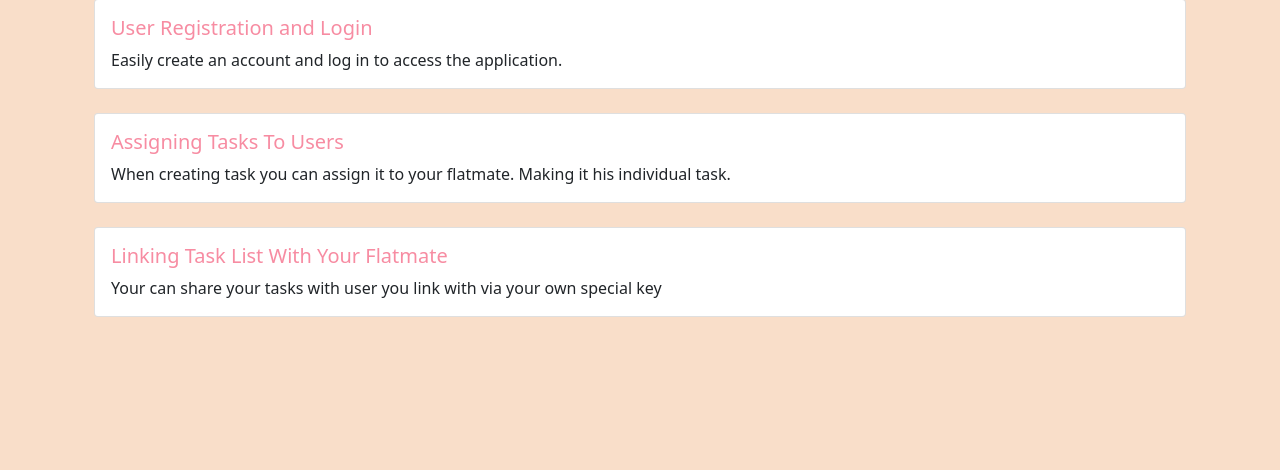
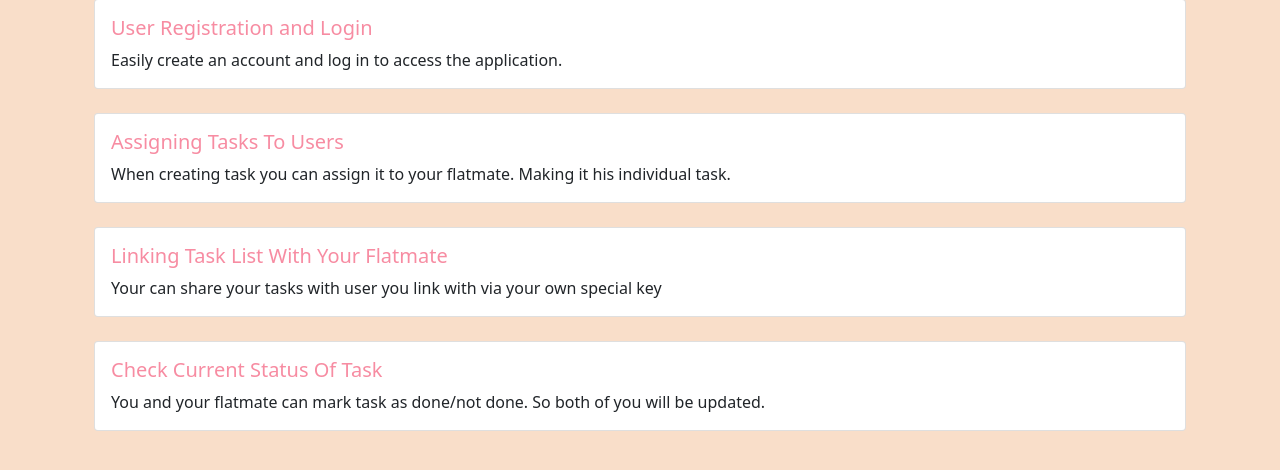
Before and after one commit to BartoszPiec/LovingIsSharing, a Flask app: page /features in a window 1280 px wide. Shown: the part 213-683 px from the top of the page. Run offline with Flask 3, Linux system fonts and the light colour scheme; some libraries are stand-ins or nearby versions.

Commit message:
Clean up code

```diff
--- a/main.py
+++ b/main.py
@@ -156,7 +156,6 @@ def main():
     # Include the current user in the list of flatmates
     all_flatmates = user_flatmates + [current_user]
 
-
     # Get tasks assigned to the current user and their flatmates
     tasks = FlatmateTask.query.filter(FlatmateTask.assigned_to.in_([user.id for user in all_flatmates])).all()
 
@@ -190,6 +189,8 @@ def main():
 @app.route('/link_flatmate', methods=["POST"])
 @login_required
 def link_flatmate():
+
+    # Linking users and checking if they exist
     link_form = forms.LinkFlatmateForm()
 
     if link_form.validate_on_submit():
@@ -216,8 +217,8 @@ def link_flatmate():
 def add_task():
 
 
+    # Adding task to the list
     form = forms.TaskForm()
-
 
     user_flatmates = current_user.shared_flatmates
     print(user_flatmates)
@@ -242,19 +243,12 @@ def add_task():
 @app.route('/mark_done/<int:task_id>', methods=['POST'])
 @login_required
 def mark_done(task_id):
+
+    # Marking task as done
     task = db.session.get(FlatmateTask, task_id)
 
     if not task:
         return jsonify({'success': False, 'error': 'Task not found'})
-
-    if task.assigned_to != current_user.id:
-        if task.title == "Cook dinner":
-            # Logic for handling the "making dinner" task
-            dishes_task = FlatmateTask.query.filter_by(title="Wash dishes", assigned_to=current_user.id).first()
-            if dishes_task:
-                return jsonify({'success': False, 'error': 'You must first complete "Wash dishes" task.'})
-
-        return jsonify({'success': False, 'error': "Sorry that's not your task"})  # Updated error message
 
     task.done = not task.done
     db.session.commit()  # Commit the changes to the database
@@ -265,6 +259,9 @@ def mark_done(task_id):
 @app.route('/delete_task/<int:task_id>', methods=['POST'])
 @login_required
 def delete_task(task_id):
+
+
+    # Deleting task from the list
     task = db.session.get(FlatmateTask, task_id)
 
     if not task:
@@ -283,6 +280,7 @@ def delete_task(task_id):
 def faq_page():
 
     return render_template("FAQs.html")
+
 
 @app.route('/features')
 def features():
@@ -335,4 +333,4 @@ def logout():
 
 
 if __name__ == "__main__":
-    app.run(debug=False)
+    app.run(debug=True)
--- a/static/css/custom.css
+++ b/static/css/custom.css
@@ -1,4 +1,3 @@
-/* Define the color variables */
 :root {
     --primary-color: #F78CA2;      /* Primary color for the navbar */
     --secondary-color: #3D0C11;    /* Secondary color for buttons and links */
@@ -60,5 +59,3 @@ h1, h2, h3, h4, h5, h6 {
 .link-body-emphasis {
     color: var(--secondary-color);
 }
-
-/* Customize other elements as needed */
--- a/templates/FAQs.html
+++ b/templates/FAQs.html
@@ -5,7 +5,6 @@
     <h1 class="mt-5 mb-4">Frequently Asked Questions (FAQs)</h1>
 
     <div class="accordion" id="faqAccordion">
-        <!-- FAQ Item 1 -->
         <div class="accordion-item">
             <h2 class="accordion-header" id="faq1">
                 <button class="accordion-button" type="button" data-bs-toggle="collapse" data-bs-target="#faqCollapse1" aria-expanded="true" aria-controls="faqCollapse1">
@@ -20,8 +19,6 @@
                 </div>
             </div>
         </div>
-
-        <!-- FAQ Item 2 -->
         <div class="accordion-item">
             <h2 class="accordion-header" id="faq2">
                 <button class="accordion-button collapsed" type="button" data-bs-toggle="collapse" data-bs-target="#faqCollapse2" aria-expanded="false" aria-controls="faqCollapse2">
@@ -36,8 +33,6 @@
                 </div>
             </div>
         </div>
-
-         <!-- FAQ Item 3 -->
         <div class="accordion-item">
             <h2 class="accordion-header" id="faq3">
                 <button class="accordion-button collapsed" type="button" data-bs-toggle="collapse" data-bs-target="#faqCollapse3" aria-expanded="false" aria-controls="faqCollapse3">
--- a/templates/features.html
+++ b/templates/features.html
@@ -13,8 +13,6 @@
         </div>
     </div>
 
-    <!-- Adding new feature -->
-
     <div class="card mt-4">
         <div class="card-body">
             <h5 class="card-title">Assigning Tasks To Users</h5>
@@ -29,6 +27,12 @@
         </div>
     </div>
 
+    <div class="card mt-4">
+        <div class="card-body">
+            <h5 class="card-title">Check Current Status Of Task</h5>
+            <p class="card-text">You and your flatmate can mark task as done/not done. So both of you will be updated. </p>
+        </div>
+    </div>
 
 
 
--- a/templates/main.html
+++ b/templates/main.html
@@ -80,7 +80,6 @@
         </div>
         <button type="submit" class="btn btn-primary">Link Flatmate</button>
     </form>
-    <!-- Add a section to display the user's link code -->
     <h2>Your Link Code:</h2>
     <p><b>{{ current_user.link_code }}</b></p>
 
```
